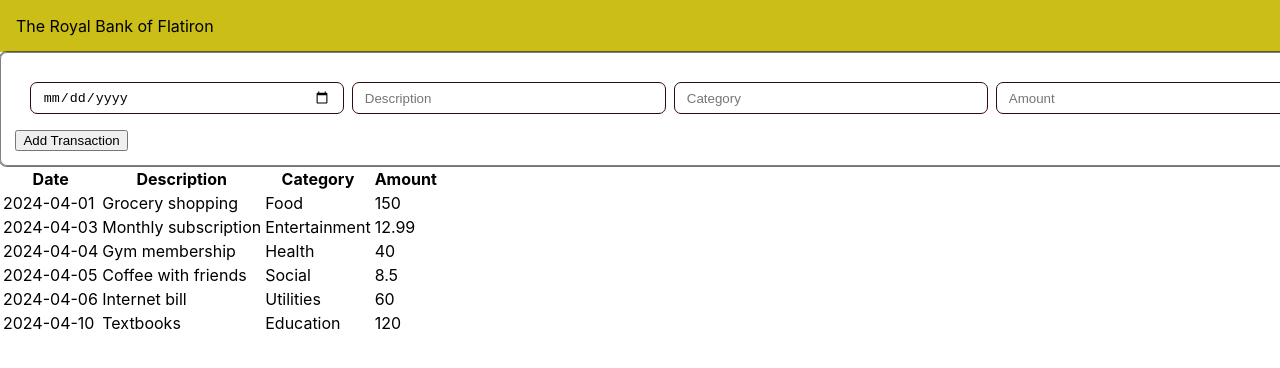
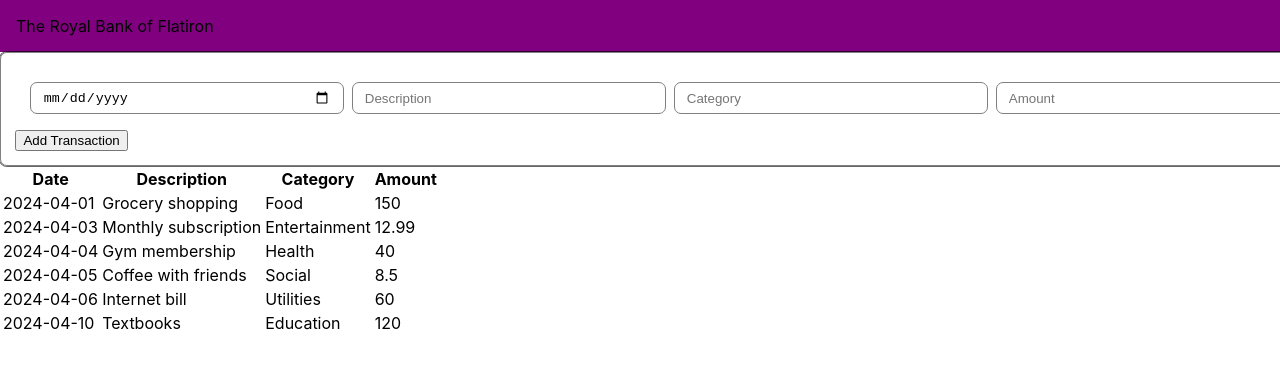
Before and after one commit to lowkey-joanne/SA.01-Phase-2---Bank-of-Flatiron, a React (Create React App) app: page / in a window 1280 px wide. Shown: the top 368 px of the page. Built offline with nearby package versions, Linux system fonts and the light colour scheme.

Commit message:
complete

```diff
--- a/src/App.css
+++ b/src/App.css
@@ -11,7 +11,7 @@ App {
 
 
 .royaltitle{
-  background-color: rgb(202, 190, 23);
+  background-color: purple;
   padding: 1em;
   width: 100%;
 }
@@ -25,7 +25,7 @@ App {
 .Transaction{
   width: 100%;
   padding: 0.9em;
-  box-shadow: 0 0 0 1px rgba(27, 24, 24, 0.6);
+  box-shadow: 0 0 0 1px rgb(0,0,0,0.6);
   border: 1px solid grey;
   border-radius: 7px;
 
@@ -41,7 +41,7 @@ App {
 .Transaction form input{
   width: 100%;
   outline: none;
-  border: 1px solid rgb(48, 12, 12);
+  border: 1px solid grey;
   border-radius: 7px;
   padding: 0.5em 0.9em;
 }
```
Also changed, not shown: src/Components/AddTransaction.jsx (line endings or trailing spaces).
